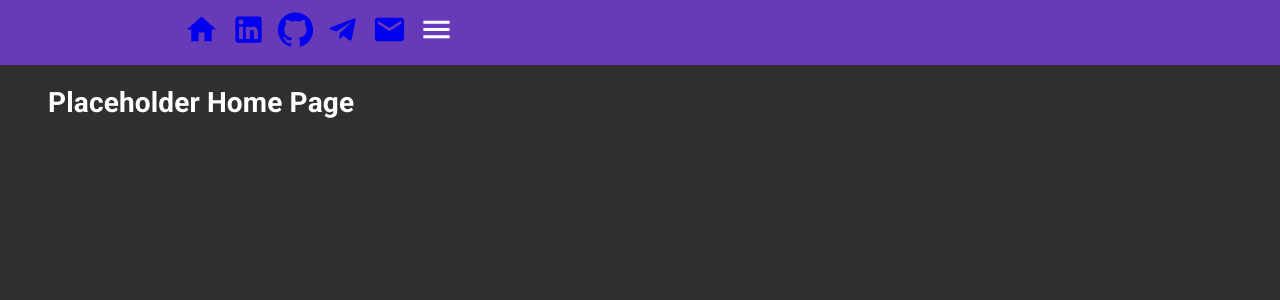
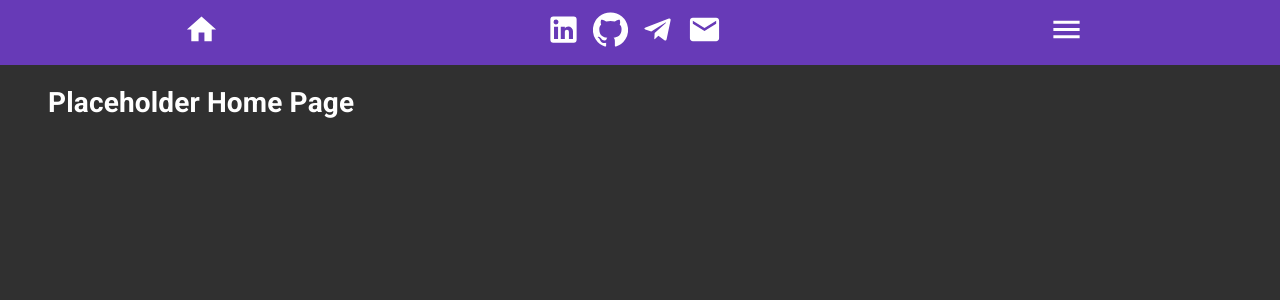
Before and after one commit to dtwest/Porthole, a React (Create React App) app in the folder client/: page / in a window 1280 px wide. Shown: the top 300 px of the page. Built offline with nearby package versions, Linux system fonts and the light colour scheme.

Commit message:
Clean up build scripts, and fix missing css

```diff
--- a/client/src/App.css
+++ b/client/src/App.css
@@ -1,38 +1,28 @@
-.App {
-  text-align: center;
+.navbar {
+  display: flex;
+  justify-content: space-between;
 }
 
-.App-logo {
-  height: 40vmin;
-  pointer-events: none;
-}
-
-@media (prefers-reduced-motion: no-preference) {
-  .App-logo {
-    animation: App-logo-spin infinite 20s linear;
-  }
-}
-
-.App-header {
-  background-color: #282c34;
-  min-height: 100vh;
-  display: flex;
-  flex-direction: column;
-  align-items: center;
-  justify-content: center;
-  font-size: calc(10px + 2vmin);
+.navLink {
+  text-decoration: none;
+  text-transform: uppercase;
   color: white;
 }
 
-.App-link {
-  color: #61dafb;
+.drawer.navLink {
+  color: black;
+  text-decoration: none;
+  text-transform: uppercase;
 }
 
-@keyframes App-logo-spin {
-  from {
-    transform: rotate(0deg);
-  }
-  to {
-    transform: rotate(360deg);
-  }
+.drawerList {
+  width: 250px;
 }
+
+.avatar {
+  border: 2px;
+  border-radius: 50%;
+  vertical-align: middle;
+  border-style: solid;
+  border-color: #fafafa;
+}
--- a/client/src/App.tsx
+++ b/client/src/App.tsx
@@ -4,7 +4,7 @@ import Fab from '@material-ui/core/Fab';
 import { createMuiTheme, ThemeProvider } from '@material-ui/core/styles';
 import KeyboardArrowUpIcon from '@material-ui/icons/KeyboardArrowUp';
 import { Route, Switch } from 'react-router-dom';
-import './app.css';
+import './App.css';
 import Navbar from './components/Navbar';
 import ScrollToTop from './components/ScrollToTop';
 import Home from './pages/Home';
```
Also changed, not shown: client/src/logo.svg (deleted), 1 other file (tests, documents, lock files or other folders).
